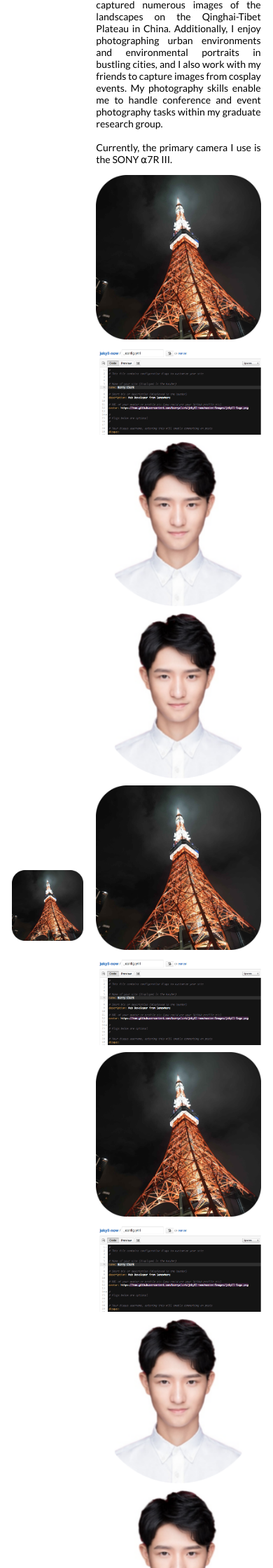
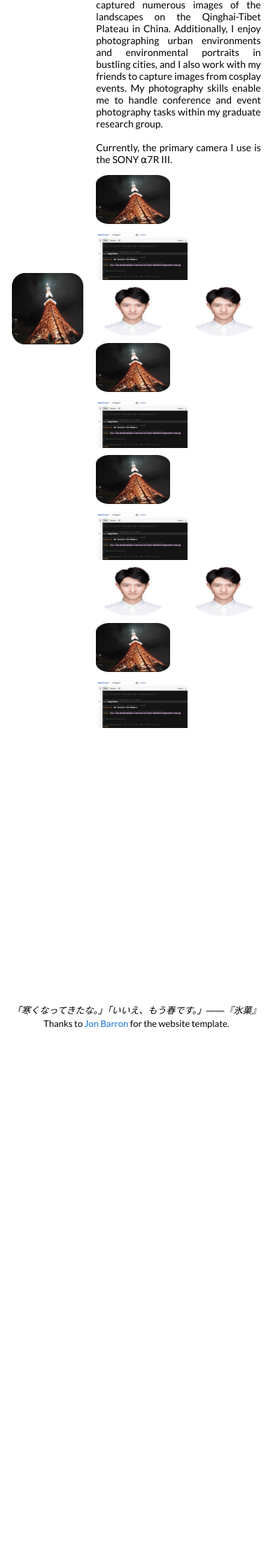
Before and after one commit to Aestival-Nostalgia/Aestival-Nostalgia.github.io, a Jekyll site: the page built from _posts/2018-12-05-摄影.markdown, in a window 390 px wide. Shown: the part 3526-5766 px from the top of the page at 70% size. Built offline with Jekyll 4.4.1, drawn with Linux system fonts in a browser that asks for light colours; a script that is not in the unit is left out; after the commit the page ends 5017 px from its top, so only the background shows below that.

Commit message:
hjcbkbhbj

```diff
--- a/_layouts/default.html
+++ b/_layouts/default.html
@@ -345,6 +345,7 @@
         <br>
         <br>
 
+        <!-- Excerpt and Image Gallery Structure -->
         <table style="width:100%;border:0px;border-spacing:0px;border-collapse:separate;margin-right:auto;margin-left:auto;">
           <tr>
             <td style="padding:2.5%;width:100%;vertical-align:middle">
@@ -431,15 +432,28 @@
 
           .extra-image {
             width: auto;
-            height: 100px;
+            height: 100px; /* Default image height on larger screens */
             max-width: 100%;
           }
 
-          /* Media query to handle mobile responsiveness */
+          /* Media query for small screens (mobile devices) */
           @media (max-width: 768px) {
+            .image-gallery {
+              justify-content: space-between;
+            }
+
+            /* Ensure that multiple images fit on the same row on smaller screens */
             .extra-image {
-              width: 100%; /* Make images fill the width of the screen on small devices */
-              height: auto; /* Adjust height proportionally */
+              flex-basis: 30%; /* Each image takes up about 30% of the width */
+              height: 80px; /* Reduce image height for smaller screens */
+            }
+          }
+
+          /* Media query for even smaller screens (very small mobile devices) */
+          @media (max-width: 480px) {
+            .extra-image {
+              flex-basis: 45%; /* Adjust to fit more images on smaller screens */
+              height: 70px; /* Further reduce image height */
             }
           }
         </style>
```
